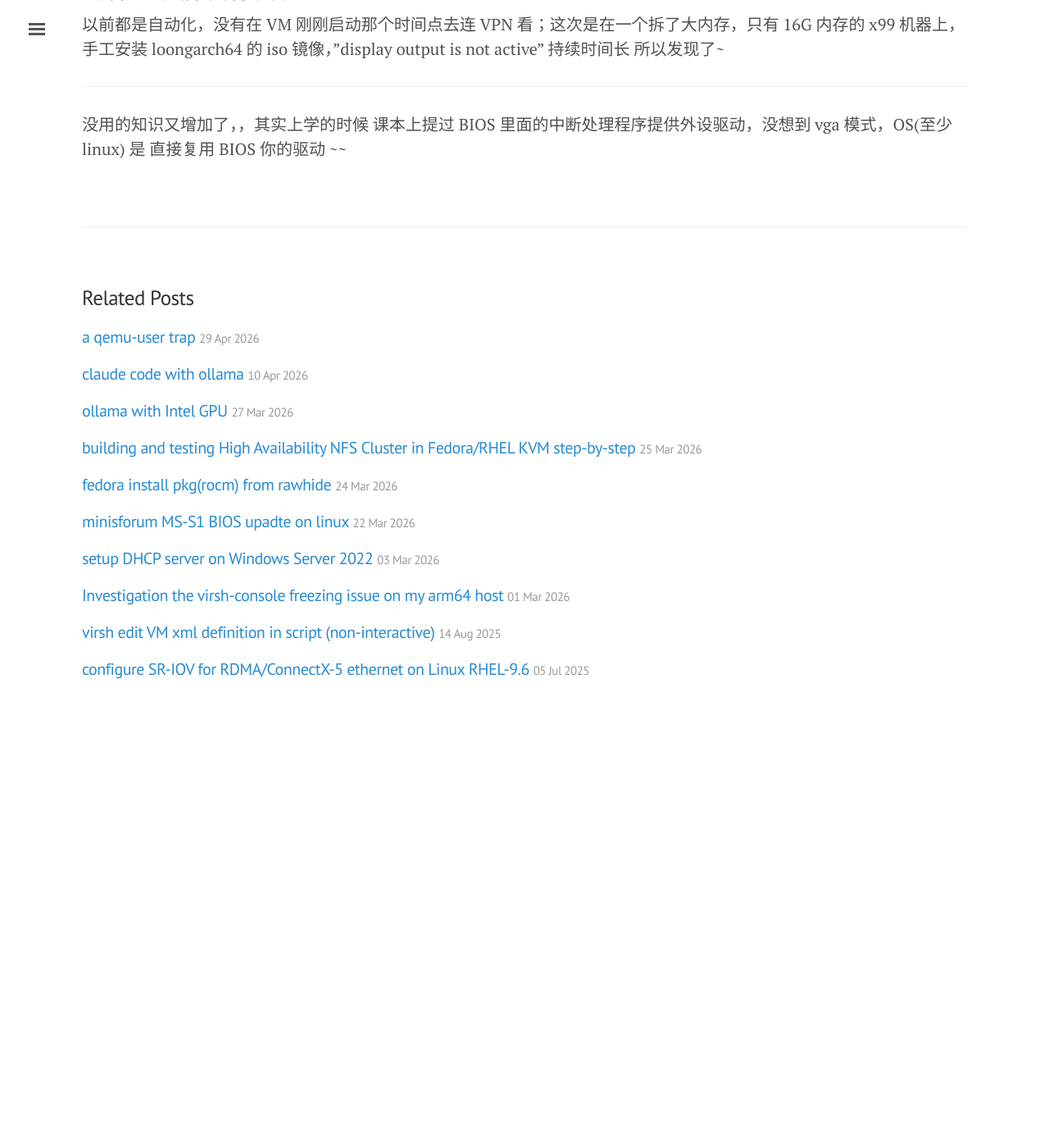
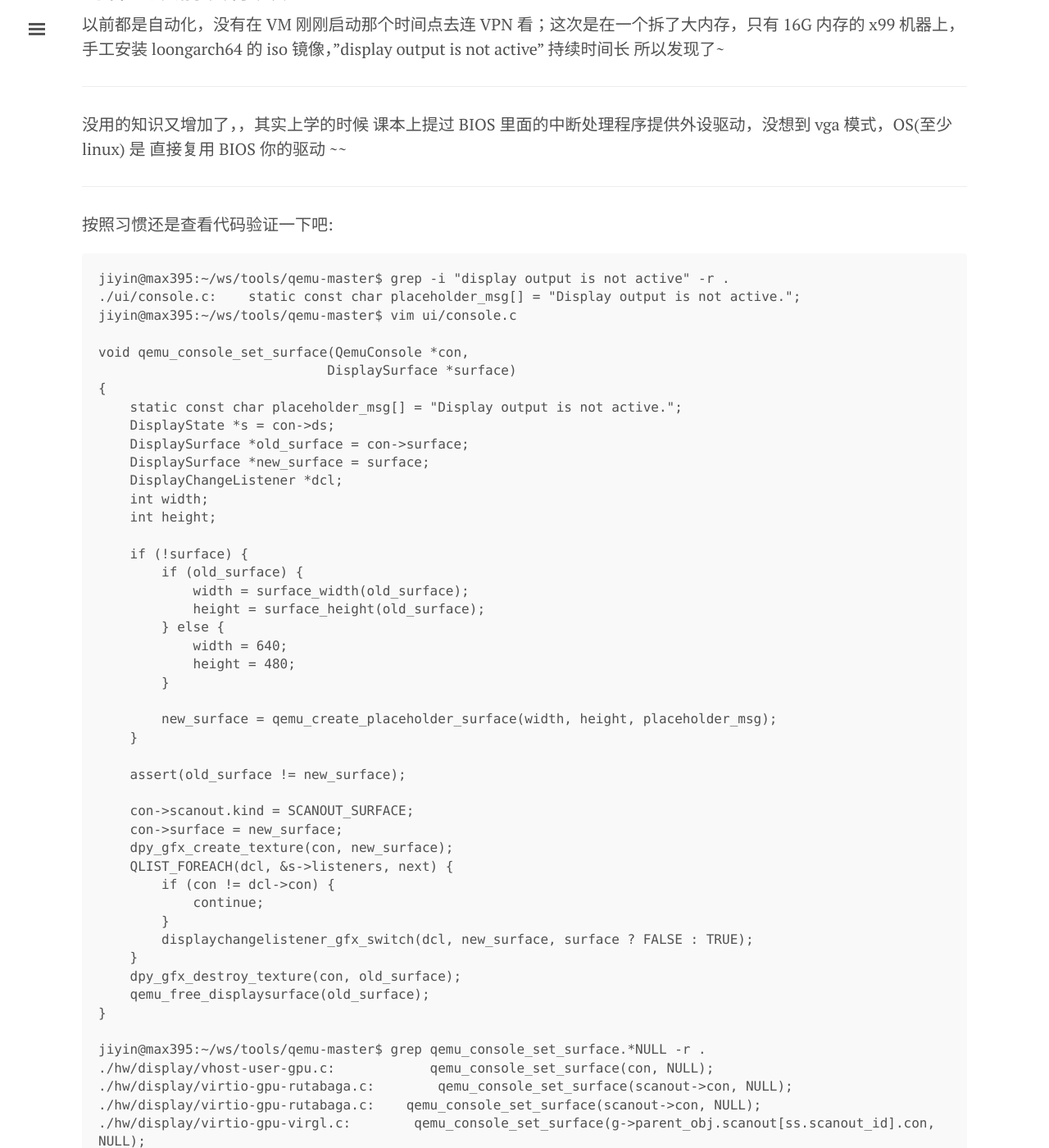
Before and after one commit to tcler/tcler.github.io, a Jekyll site: the page built from _posts/2026-06-02-display-output-is-not-active.md, in a window 1280 px wide and 1400 px high, scrolled down 816 px. Shown: the whole window at 82% size. Built offline with Jekyll 4.4.1, drawn with Linux system fonts in a browser that asks for light colours; before the commit the page ends 1705 px from its top, so only the background shows below that; some of the changed text lies outside the part shown.

Commit message:
Update 2026-06-02-display-output-is-not-active.md

````diff
--- a/_posts/2026-06-02-display-output-is-not-active.md
+++ b/_posts/2026-06-02-display-output-is-not-active.md
@@ -25,3 +25,91 @@ loongarch64 的 iso 镜像，"display output is not active" 持续时间长 所
 ---
 没用的知识又增加了，，其实上学的时候 课本上提过 BIOS 里面的中断处理程序提供外设驱动，没想到 vga 模式，OS(至少linux) 是
 直接复用 BIOS 你的驱动 ~~
+
+---
+按照习惯还是查看代码验证一下吧:
+```
+jiyin@max395:~/ws/tools/qemu-master$ grep -i "display output is not active" -r .
+./ui/console.c:    static const char placeholder_msg[] = "Display output is not active.";
+jiyin@max395:~/ws/tools/qemu-master$ vim ui/console.c
+
+void qemu_console_set_surface(QemuConsole *con,
+                             DisplaySurface *surface)
+{
+    static const char placeholder_msg[] = "Display output is not active.";
+    DisplayState *s = con->ds;
+    DisplaySurface *old_surface = con->surface;
+    DisplaySurface *new_surface = surface;
+    DisplayChangeListener *dcl;
+    int width;
+    int height;
+
+    if (!surface) {
+        if (old_surface) {
+            width = surface_width(old_surface);
+            height = surface_height(old_surface);
+        } else {
+            width = 640;
+            height = 480;
+        }
+
+        new_surface = qemu_create_placeholder_surface(width, height, placeholder_msg);
+    }
+
+    assert(old_surface != new_surface);
+
+    con->scanout.kind = SCANOUT_SURFACE;
+    con->surface = new_surface;
+    dpy_gfx_create_texture(con, new_surface);
+    QLIST_FOREACH(dcl, &s->listeners, next) {
+        if (con != dcl->con) {
+            continue;
+        }
+        displaychangelistener_gfx_switch(dcl, new_surface, surface ? FALSE : TRUE);
+    }
+    dpy_gfx_destroy_texture(con, old_surface);
+    qemu_free_displaysurface(old_surface);
+}
+
+jiyin@max395:~/ws/tools/qemu-master$ grep qemu_console_set_surface.*NULL -r .
+./hw/display/vhost-user-gpu.c:            qemu_console_set_surface(con, NULL);
+./hw/display/virtio-gpu-rutabaga.c:        qemu_console_set_surface(scanout->con, NULL);
+./hw/display/virtio-gpu-rutabaga.c:    qemu_console_set_surface(scanout->con, NULL);
+./hw/display/virtio-gpu-virgl.c:        qemu_console_set_surface(g->parent_obj.scanout[ss.scanout_id].con, NULL);
+./hw/display/virtio-gpu-virgl.c:        qemu_console_set_surface(g->parent_obj.scanout[i].con, NULL);
+./hw/display/virtio-gpu.c:    qemu_console_set_surface(scanout->con, NULL);
+./hw/display/virtio-gpu.c:        qemu_console_set_surface(g->parent_obj.scanout[i].con, NULL);
+jiyin@max395:~/ws/tools/qemu-master$ vim hw/display/virtio-gpu.c
+
+static void virtio_gpu_reset_bh(void *opaque)
+{
+    VirtIOGPU *g = VIRTIO_GPU(opaque);
+    VirtIOGPUClass *vgc = VIRTIO_GPU_GET_CLASS(g);
+    struct virtio_gpu_simple_resource *res, *tmp;
+    uint32_t resource_id;
+    Error *local_err = NULL;
+    int i = 0;
+
+    QTAILQ_FOREACH_SAFE(res, &g->reslist, next, tmp) {
+        resource_id = res->resource_id;
+        vgc->resource_destroy(g, res, &local_err);
+        if (local_err) {
+            error_append_hint(&local_err, "%s: %s resource_destroy"
+                              "for resource_id = %"PRIu32" failed.\n",
+                              __func__, object_get_typename(OBJECT(g)),
+                              resource_id);
+            /* error_report_err frees the error object for us */
+            error_report_err(local_err);
+            local_err = NULL;
+        }
+    }
+
+    for (i = 0; i < g->parent_obj.conf.max_outputs; i++) {
+        qemu_console_set_surface(g->parent_obj.scanout[i].con, NULL);  //<--- 大概就是这里了
+    }
+
+    g->reset_finished = true;
+    qemu_cond_signal(&g->reset_cond);
+}
+
+```
````
